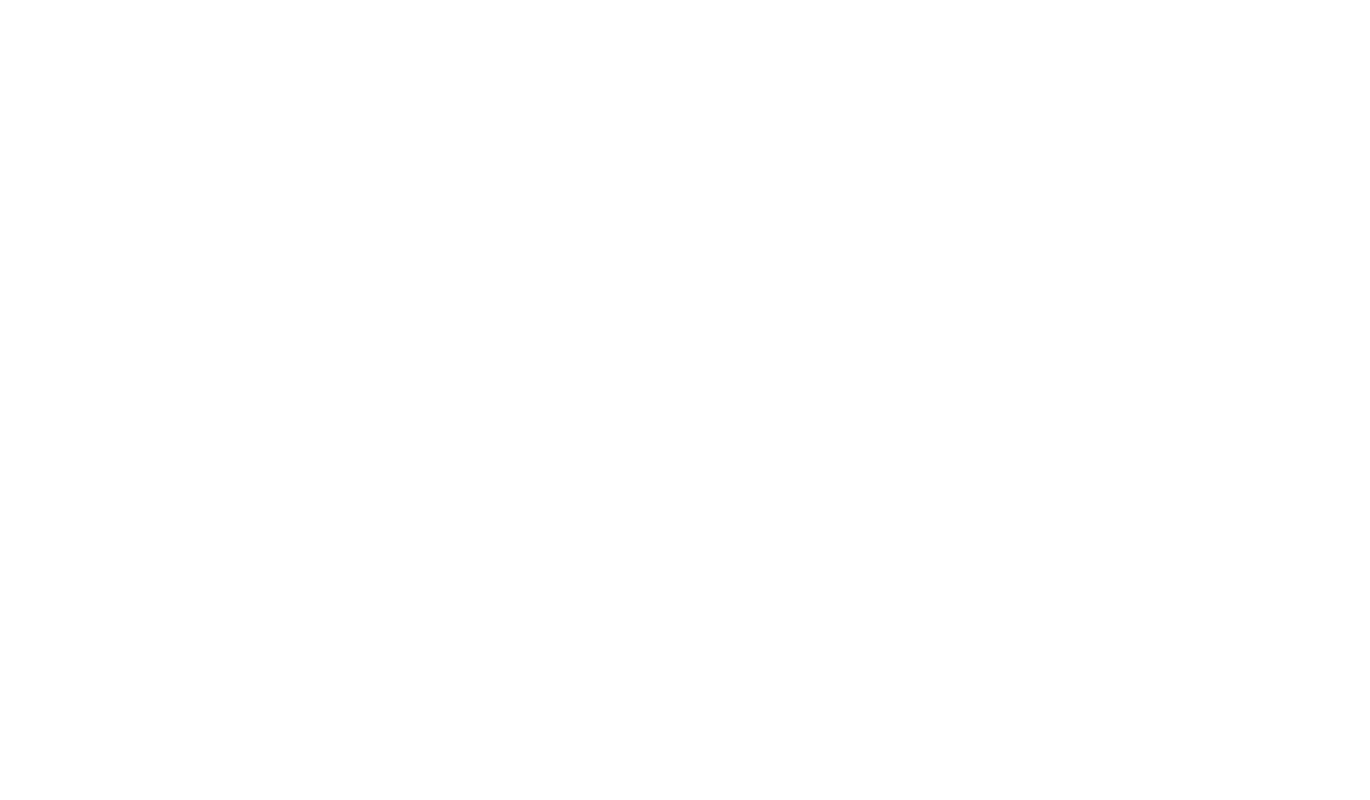
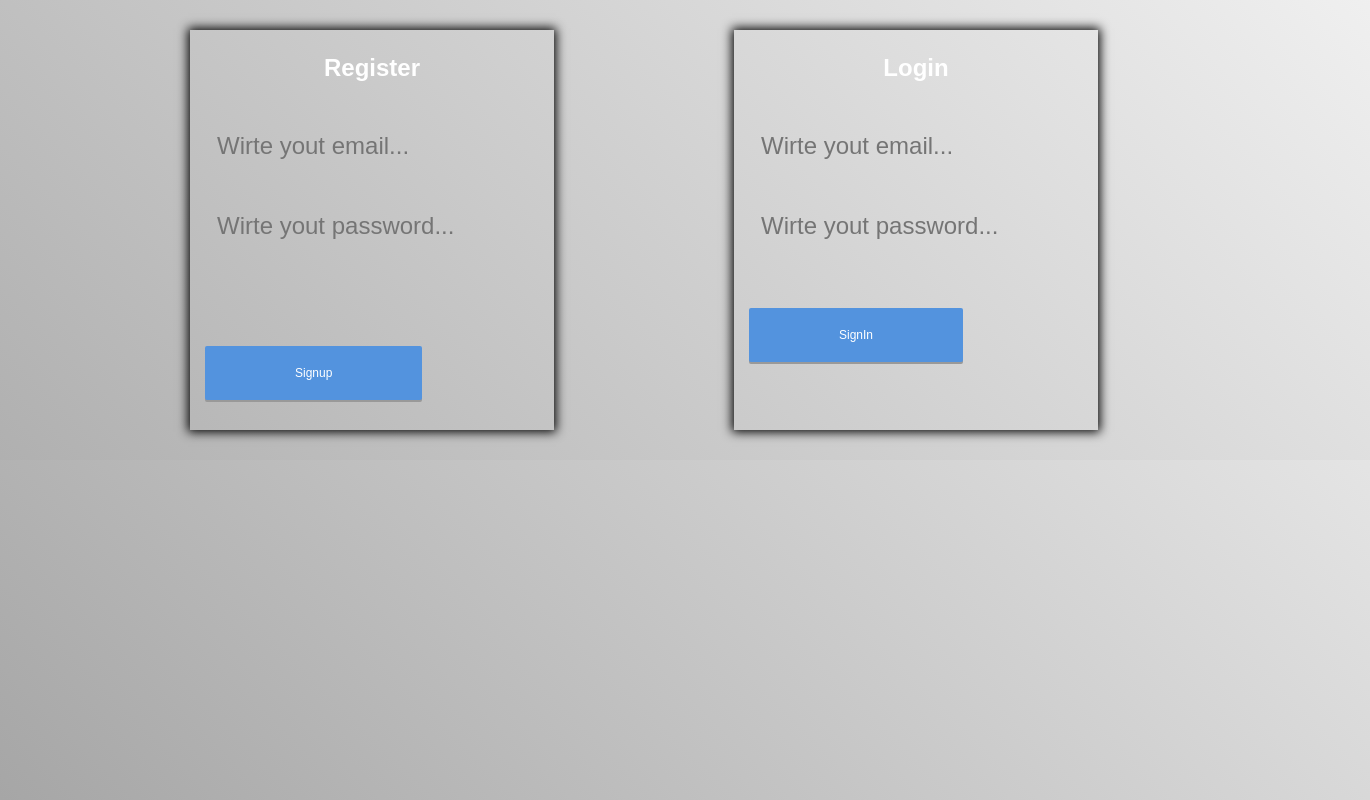
Before and after one commit to Ivan-Oliver/ApiNewYorkTime-React, a React (Create React App) app: page / in a window 1280 px wide. Before the commit this address had no page. Shown: the whole page, 1370 px wide, since content can reach past the window. Built offline with nearby package versions, Linux system fonts and the light colour scheme.

Commit message:
formik and yup

```diff
--- a/package.json
+++ b/package.json
@@ -11,13 +11,15 @@
     "@types/react": "^18.0.27",
     "@types/react-dom": "^18.0.10",
     "firebase": "^9.17.1",
+    "formik": "^2.2.9",
     "react": "^18.2.0",
     "react-dom": "^18.2.0",
     "react-router-dom": "^6.8.1",
     "react-scripts": "5.0.1",
     "styled-components": "^5.3.6",
     "typescript": "^4.9.5",
-    "web-vitals": "^2.1.4"
+    "web-vitals": "^2.1.4",
+    "yup": "^1.0.0"
   },
   "scripts": {
     "start": "react-scripts start",
--- /dev/null
+++ b/src/components/Login/constants.ts
@@ -0,0 +1,16 @@
+import * as Yup from 'yup';
+
+export const validationSchema = Yup.object().shape({
+  email: Yup.string()
+    .email('Formato de Email no valido')
+    .required('El campo email es requerido'),
+  password: Yup.string()
+    .min(4, 'Too Short!')
+    .max(8, 'Too Long!')
+    .required('Required'),
+});
+
+export const initialValues = {
+  email: '',
+  password: ''
+}
--- a/src/components/Login/index.tsx
+++ b/src/components/Login/index.tsx
@@ -1,11 +1,13 @@
-import { FC } from 'react'
+import { FC, memo } from 'react'
 import React, { useState } from "react";
 import { useNavigate } from 'react-router-dom';
 import { signInWithEmailAndPassword } from 'firebase/auth';
-import { auth } from '../../services/firabase'
+import { auth } from '../../services/firebase'
 import { Props } from './types'
-import { Form, FormButton, FormContainer, Input, FormMessage } from './style';
-
+import { Form, FormButton, FormContainer, Input, FormMessage, Error } from './style';
+import { Formik, Field } from 'formik';
+import { validationSchema } from './constants';
+import { initialValues } from './constants';
 const Login: FC<Props> = () => {
 
     const navigate = useNavigate()
@@ -19,37 +21,62 @@ const Login: FC<Props> = () => {
             await signInWithEmailAndPassword(auth, email, password)
             navigate('/home')
         } catch (error) {
-            // setError('Error al registrarse')
+            setError('Error al registrarse')
         }
     };
 
 
     return (
         <FormContainer>
-            {error && <p>{error}</p>}
-            <Form
+            <Formik
+                validationSchema={validationSchema}
+                onSubmit={(values) => {
+                    console.log('Hemos echo submit', values);
+                }}
+                initialValues={initialValues}
             >
-                <FormMessage> Login</FormMessage>
+                <Form>
+                    <Field name="email">
+                        {({ field, meta }: { field: any, meta: any }) => (
+                            <>
+                                <FormMessage>Login</FormMessage>
                                 <Input
+                                    $hasError={!!meta?.error}
                                     type="email"
-                    name="email"
                                     value={email}
-                    placeholder="Email"
+                                    placeholder="Wirte yout email..."
                                     onChange={(event) => setEmail(event.target.value)}
+                                    {...field}
                                 />
+                                {!!meta?.error && <Error>{meta.error}</Error>}
+                            </>
+
+                        )}
+                    </Field>
+                    <Field name="password">
+                        {({ field, meta }: { field: any, meta: any }) => (
+                            <>
                                 <Input
+                                    $hasError={!!meta?.error}
                                     type="password"
-                    name="password"
                                     value={password}
-                    placeholder="Password"
+                                    placeholder="Wirte yout password..."
                                     onChange={(event) => setPassword(event.target.value)}
+                                    {...field}
+
                                 />
+                                {!!meta?.error && <Error>{meta.error}</Error>}
+                            </>
+                        )}
+                    </Field>
                     <FormButton onClick={handleLogin}>SignIn</FormButton>
                 </Form>
+            </Formik>
+
         </FormContainer>
 
 
     );
 };
 
-export default Login;
+export default memo(Login);
--- a/src/components/Login/style.ts
+++ b/src/components/Login/style.ts
@@ -1,50 +1,67 @@
-import styled from "styled-components";
-
+import styled, { css } from "styled-components";
+import { Form as DefaultForm } from "formik";
 
 export const FormContainer = styled.div`
 
 `
-export const Form = styled.div`
-border: solid 1px black;
+export const Form = styled(DefaultForm)`
 display: flex;
 flex-flow: column;
-box-shadow: 0px 0px 10px 2px rgba(176,176,176,1);
+box-shadow: 0px 0px 10px 2px black;
 margin: 30px;
 margin-left: 150px;
 padding-bottom: 200px;
-height: 100px;
-width: 100;
+height: 200px;
 `
 
 export const FormMessage = styled.p`
 color:white;
+font-family:Arial, Helvetica, sans-serif;
 font-size:24PX;
+font-weight: bold;
+
 `
-export const Input = styled.input`
+export const Input = styled.input<{$hasError?: boolean}>`
+border:0.1px solid ${({$hasError, theme}) => $hasError ? theme.colors.danger: theme.colors.secondary};
+background-color: transparent;
+  color: ${({theme}) => theme.colors.black};
 font-size: 24px;
+margin: 25px;
 border: none;
-  background-color: transparent;
+
+
+${({ $hasError, theme }) =>
+
+        $hasError && css`
+        color:${theme.colors.black}
+`};
+
+`
+export const Error=styled.span`
+color: ${({ theme }) => theme.colors.danger};
+color:red;
+font-size: 16px;
 
 `
 
-export const FormButton = styled.div`
-background-color: ${({theme}) => theme.colors.blue300};
+
+export const FormButton = styled.button`
+background-color: ${({ theme }) => theme.colors.blue300};
 display: inline-block;
-    margin-top: 20px;
-    margin-left: 25px;
-    margin-bottom: 10px;
+    margin-top: 42px;
+    margin-left: 15px;
     padding: 20px 90px;
     font-size: 12px;
     cursor: pointer;
     text-align: center;
     text-decoration: none;
     outline: none;
-    color: ${({theme}) => theme.colors.white100};
+    color: ${({ theme }) => theme.colors.white100};
     border: none;
     box-shadow: 0 2px #999;
     border-radius: 2px;
     width: fit-content;
     &:hover {
-    background-color: ${({theme}) => theme.colors.black};
+    background-color: ${({ theme }) => theme.colors.black};
     font-size: 16px;}
 `
--- a/src/components/SignUp/index.tsx
+++ b/src/components/SignUp/index.tsx
@@ -2,7 +2,7 @@ import { FC } from 'react'
 import React, { useState } from "react";
 import { useNavigate } from 'react-router-dom';
 import { createUserWithEmailAndPassword } from 'firebase/auth';
-import { auth } from '../../services/firabase'
+import { auth } from '../../services/firebase'
 import { Props } from './types'
 import { Form, FormButton, FormContainer, Input, FormMessage } from './style';
 
@@ -34,14 +34,14 @@ const SignUp: FC<Props> = () => {
                     type="email"
                     name="email"
                     value={email}
-                    placeholder="Email"
+                    placeholder="Wirte yout email..."
                     onChange={(event) => setEmail(event.target.value)}
                 />
                 <Input
                     type="password"
                     name="password"
                     value={password}
-                    placeholder="Password"
+                    placeholder="Wirte yout password..."
                     onChange={(event) => setPassword(event.target.value)}
                 />
                 <FormButton onClick={handleSignup}>Signup</FormButton>
--- a/src/components/SignUp/style.ts
+++ b/src/components/SignUp/style.ts
@@ -5,34 +5,35 @@ export const FormContainer = styled.div`
 
 `
 export const Form = styled.div`
-border: solid 1px black;
 display: flex;
 flex-flow: column;
-box-shadow: 0px 0px 10px 2px rgba(176,176,176,1);
+box-shadow: 0px 0px 10px 2px black;
 margin: 30px;
-margin-left: 150px;
+margin-left: 100px;
 padding-bottom: 200px;
-height: 100px;
-width: 100;
+height: 200px;
 `
 
 export const FormMessage = styled.p`
-color:white;
+  color: ${({theme}) => theme.colors.white};
+font-weight: bold;
+font-family:Arial, Helvetica, sans-serif;
 font-size:24PX;
 `
 export const Input = styled.input`
 font-size: 24px;
+margin: 25px;
 border: none;
   background-color: transparent;
+  color: ${({theme}) => theme.colors.black};
 
 `
 
-export const FormButton = styled.div`
+export const FormButton = styled.button`
 background-color: ${({theme}) => theme.colors.blue300};
 display: inline-block;
-    margin-top: 20px;
-    margin-left: 25px;
-    margin-bottom: 10px;
+    margin-top: 80px;
+    margin-left: 15px;
     padding: 20px 90px;
     font-size: 12px;
     cursor: pointer;
--- a/src/container/Router/index.tsx
+++ b/src/container/Router/index.tsx
@@ -9,9 +9,11 @@ const Router: FC = () => {
     return (
         <BrowserRouter>
         <Routes>
+            <Route path='/' element={<Acces/>}/>
             <Route path='/home' element={<Home/>}/>
             <Route path="/details/:listName" element={<Details />}></Route>
             <Route path="/login" element={<Acces />}></Route>
+            <Route path='*' element={<Acces/>}/>
 
         </Routes>
         </BrowserRouter>
--- a/src/index.css
+++ b/src/index.css
@@ -2,7 +2,7 @@ body {
    color:#fff;
   width: 100%;
   height: 100%;
-  background:linear-gradient(45deg,red,blue,green,black);
+  background:linear-gradient(45deg,gray,white,black);
   background-size:400% 400%;
   position: relative;
 
--- a/src/views/Details/index.tsx
+++ b/src/views/Details/index.tsx
@@ -17,7 +17,7 @@ const Details: FC = () => {
     }, [])
 
     const goToBack = useCallback(() => {
-        navigate('/')
+        navigate('/home')
     }, [navigate])
 
     useEffect(() => {
--- a/src/views/Home/style.ts
+++ b/src/views/Home/style.ts
@@ -9,7 +9,7 @@
  color:#fff;
   width: 100%;
   height: 100%;
-  background:linear-gradient(45deg,red,blue,green,black);
+  background:linear-gradient(45deg,gray,white,black);
   background-size:400% 400%;
   position: relative; `
 
```
Also changed, not shown: src/services/firebase.ts (renamed from src/services/firabase.ts), 1 other file (tests, documents, lock files or other folders). Lines whose indentation alone changed are shown as unchanged.
